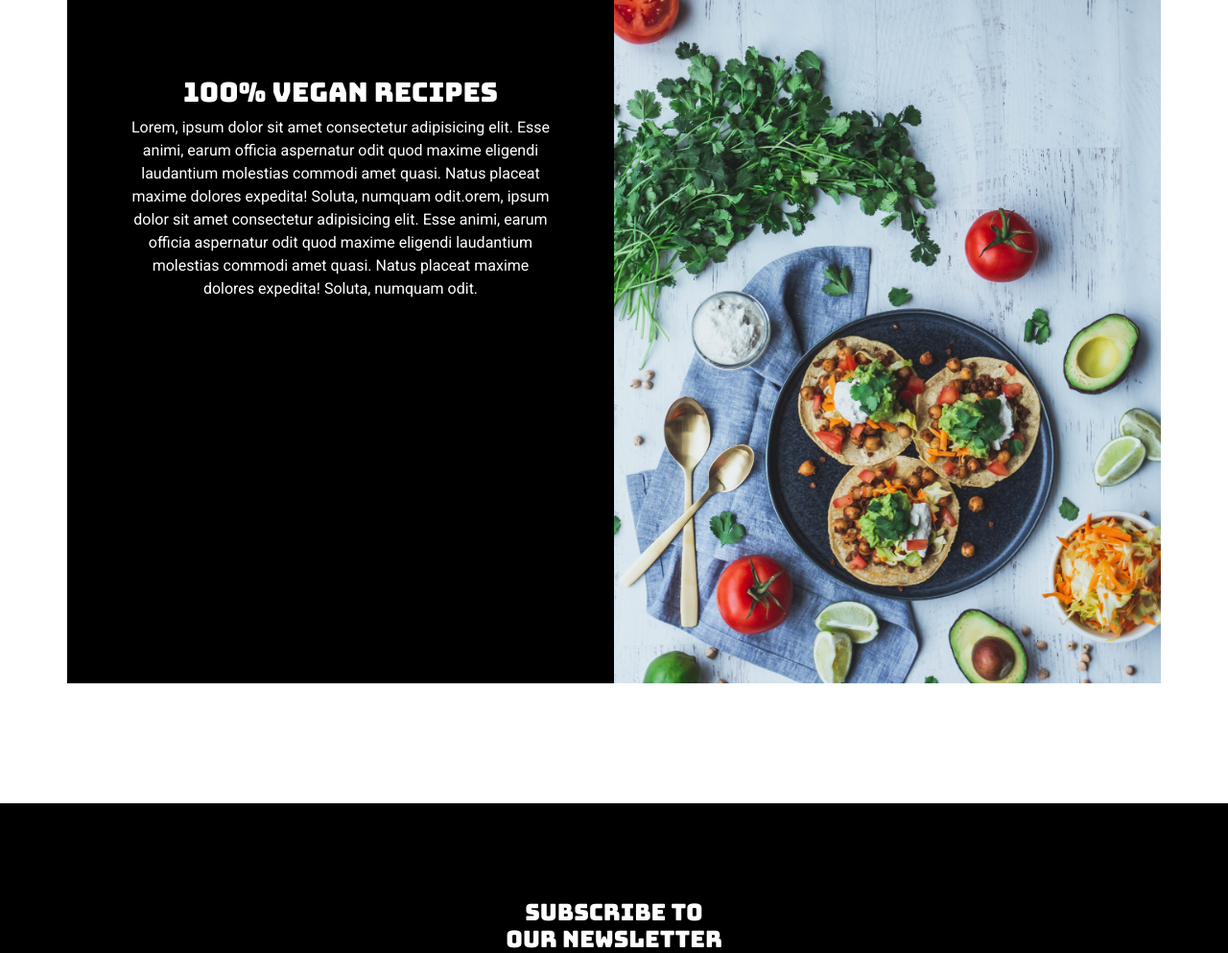
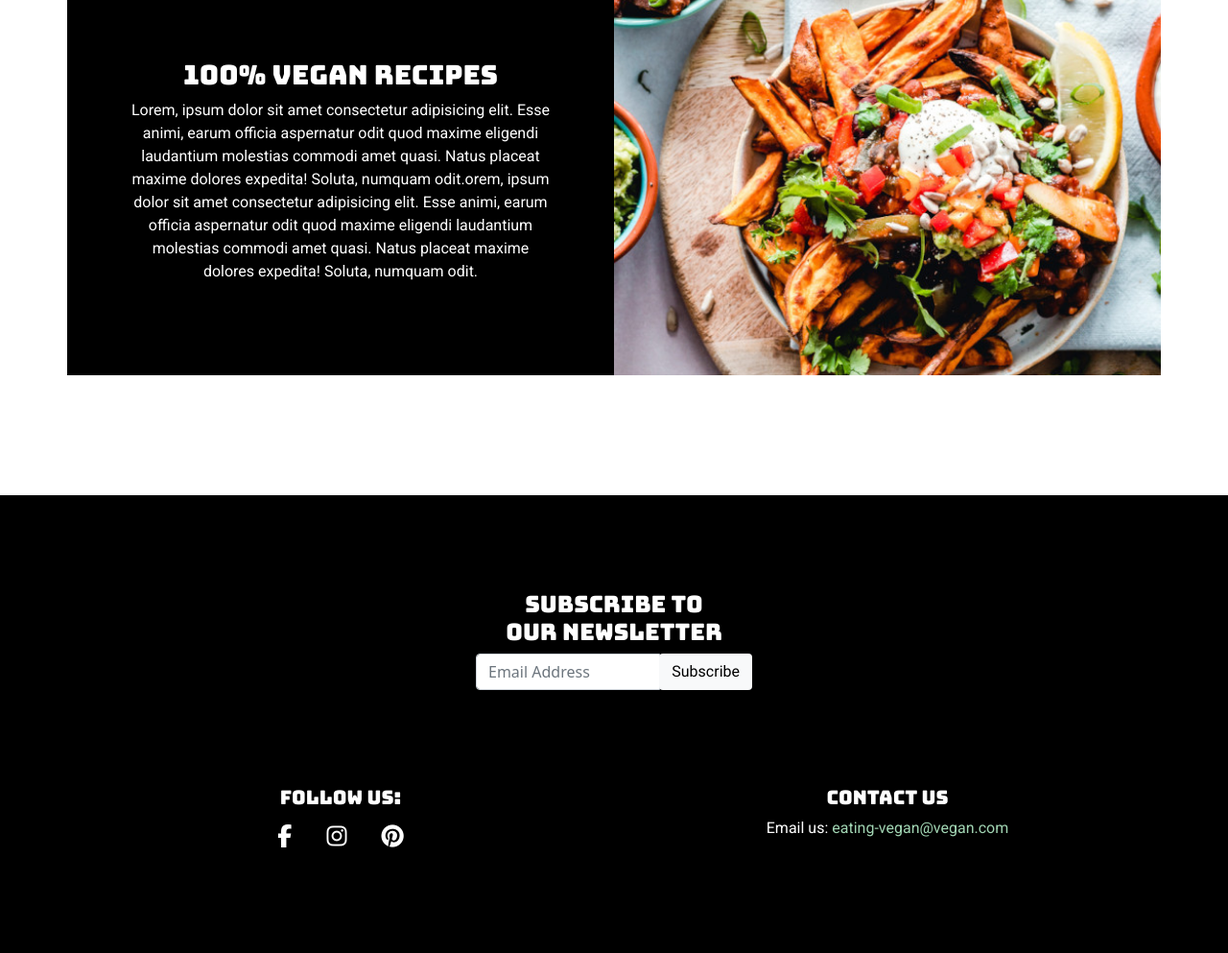
Before and after one commit to Alicepinch/everything-vegan, a Flask app: page / in a window 1280 px wide. Shown: the part 1653-2646 px from the top of the page at 96% size. After the commit the page ends 2536 px from the top, so only its background shows below. Run offline with Flask 2, Linux system fonts and the light colour scheme; some libraries are stand-ins or nearby versions.

Commit message:
Promo images updated on homepage

```diff
--- a/templates/index.html
+++ b/templates/index.html
@@ -62,7 +62,7 @@
     <div class="container text-center">
         <div class="row homepage-promo-container">
             <div class="col-md-6 col-12 text-center p-0">
-                <img class="promotional-image" src="static/images/promotional-image-one.jpg" alt="">
+                <img class="promotional-image" src="static/images/eating-vegan-promotional-photo-1.jpg" alt="">
             </div>
             <div class="col-md-6 col-12 promotional-text">
                 <h3>100% Vegan Recipes</h3>
@@ -83,7 +83,7 @@
                     maxime dolores expedita! Soluta, numquam odit.</p>
             </div>
             <div class="col-md-6 col-12 text-center p-0">
-                <img class="promotional-image" src="static/images/promotional-image-two.jpg" alt="">
+                <img class="promotional-image" src="static/images/eating-vegan-promotional-photo-2.jpg" alt="">
             </div>
         </div>
     </div>
```
Also changed, not shown: static/images/eating-vegan-promotional-photo-1.jpg (added), static/images/eating-vegan-promotional-photo-2.jpg (added).
